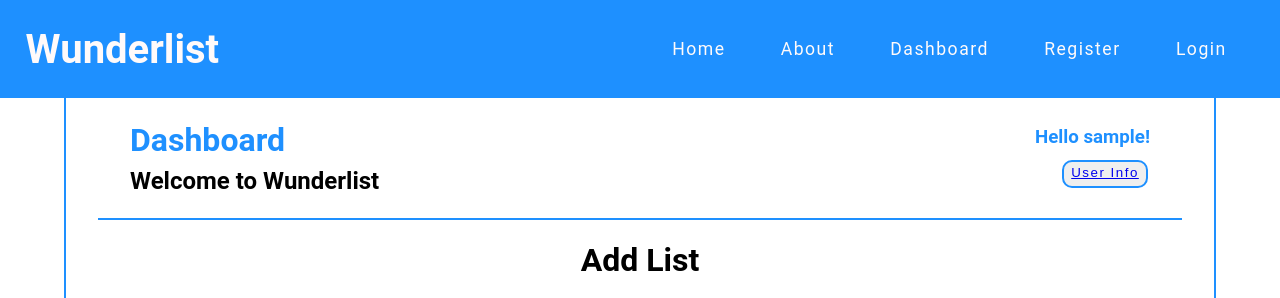
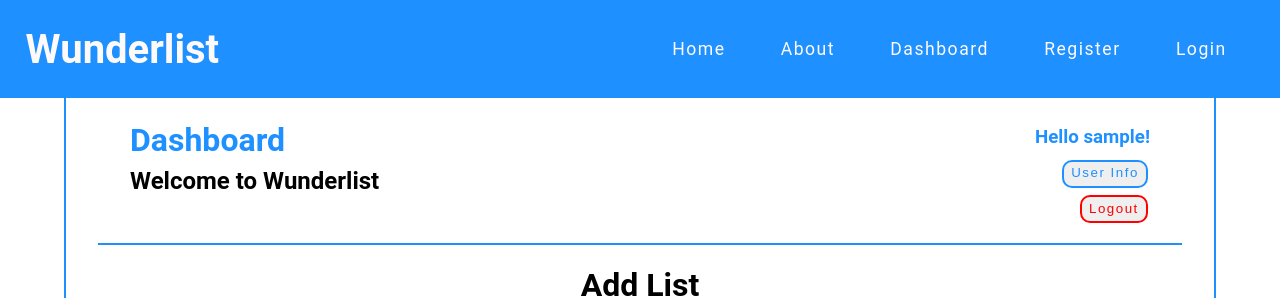
Before and after one commit to buildweek-wunderlist-2/Front-End, a React (Create React App) app: page /protected/dashboard in a window 1280 px wide. Shown: the top 298 px of the page. Built offline with nearby package versions, Linux system fonts and the light colour scheme; no server answers; sample sign-in values are in the browser's storage.

Commit message:
added logout button

```diff
--- a/src/components/Dashboard.js
+++ b/src/components/Dashboard.js
@@ -3,7 +3,7 @@
 import AddList from './AddList'
 import UserProfile from './UserProfile';
 import TodoList from './TodoList';
-import { Route, Link, Switch } from "react-router-dom";
+import { Route, Link, Switch, useHistory} from "react-router-dom";
 import UpdateUser from './UpdateUser';
 import PrivateRoute from './PrivateRoute';
 import styled from 'styled-components'
@@ -59,7 +59,7 @@
         border: 1px solid dodgerblue;
     }
 
-    .userinfo {
+    .headerbtn {
     letter-spacing: 1.5px;
     padding: 6%;
     margin: 3% 2%;
@@ -67,19 +67,36 @@
     color: dodgerblue;
     border: 2px solid dodgerblue;
     border-radius: 10px;
-}
+    }
 
-    .userinfo:hover {
+    .headerbtn:hover {
         color: black;
         border: 2px solid black;
         border-radius: 10px;
     }
 
+    .logout {
+        letter-spacing: 1.5px;
+        padding: 6%;
+        margin: 3% 2%;
+        line-height: 0.8;
+        color: red;
+        border: 2px solid red;
+        border-radius: 10px;
+    }
+
+    .logout:hover {
+        color: dodgerblue;
+        border: 2px solid dodgerblue;
+        border-radius: 10px;
+    }
 `
 
 
 const Dashboard = () => {
     const username = localStorage.getItem('username')
+    const { push } = useHistory();
+
     let dashboard = useRef(null)
 
     useEffect(()=> {
@@ -104,8 +121,14 @@
                 </div>
                 <div className='userheader'>
                     <h3>Hello {username}!</h3>
-                    <button className='userinfo'>
-                        <Link to ='/protected/dashboard/profile'>User Info</Link>
+                    <button className='headerbtn' onClick={() => {push(`/protected/dashboard/profile`)}}>
+                        User Info
+                    </button>
+                    <button className='logout' onClick={() => {
+                        localStorage.clear()
+                        window.location.reload()
+                    }}>
+                        Logout
                     </button>
                 </div>
             </div>
--- a/src/components/UpdateUser.js
+++ b/src/components/UpdateUser.js
@@ -104,7 +104,7 @@
                 onChange={changeHandler}
                 value={user.username}
                 />
-                <h4>update your email</h4>
+                <h4>Update your email</h4>
 
                 <input
                 type="string"
```
